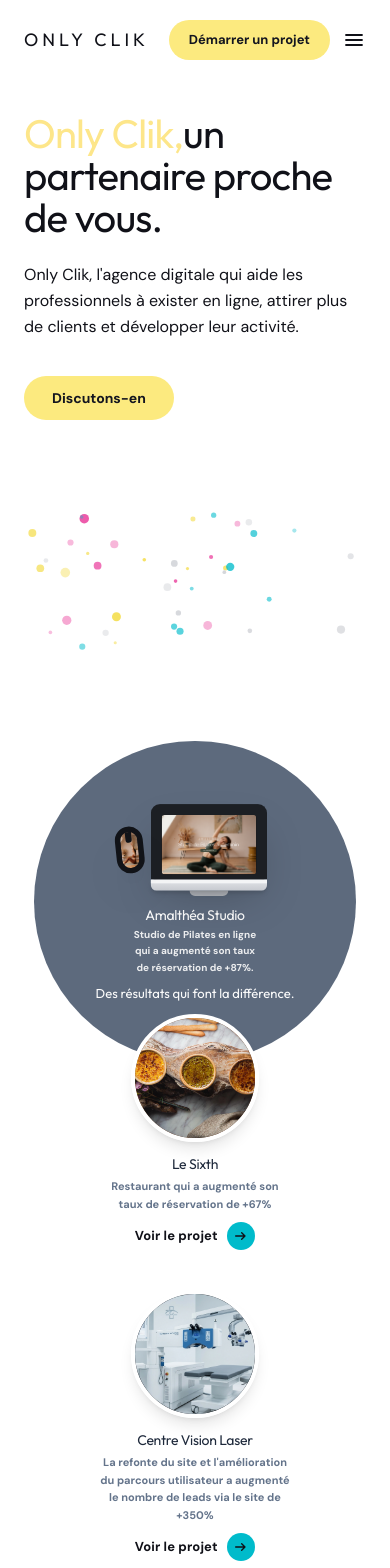
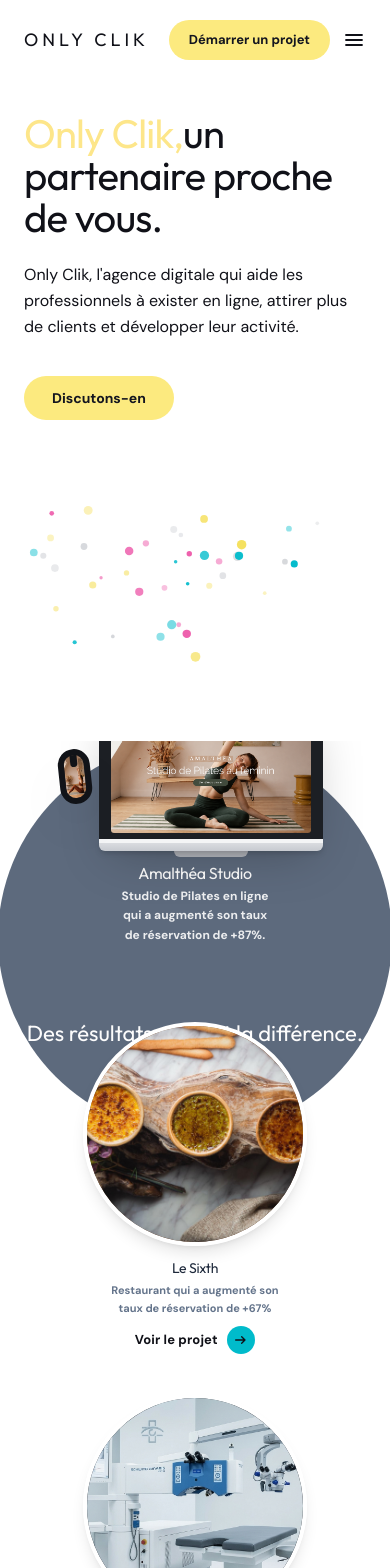
Before and after one commit to ON-CLICK-ORGANISATION/OnClick-frontend, a React (Vite) app: page / in a window 390 px wide. Shown: the top 1568 px of the page. Built offline with nearby package versions, Linux system fonts and the light colour scheme.

Commit message:
Ameliorations design : logo, images, temoignages, footer, correctifs de liens

```diff
--- a/src/components/ContactForm.tsx
+++ b/src/components/ContactForm.tsx
@@ -38,7 +38,7 @@ export default function ContactForm() {
         animate={{ opacity: 1, scale: 1 }}
         className="bg-white rounded-3xl p-12 text-center border border-[#E2E8F0] shadow-sm max-w-5xl mx-auto"
       >
-        <div className="w-16 h-16 bg-[#FFE957]/30 rounded-full flex items-center justify-center mx-auto mb-4">
+        <div className="w-18 h-18 bg-[#FFE957]/30 rounded-full flex items-center justify-center mx-auto mb-4">
           <CheckCircle2 size={32} className="text-[#0F172A]" />
         </div>
         <h3 className="text-2xl font-semibold text-[#1E293B] mb-2">Message envoyé !</h3>
--- a/src/components/DotSwirl.tsx
+++ b/src/components/DotSwirl.tsx
@@ -1,4 +1,5 @@
 import { useMemo } from 'react'
+import { motion } from 'framer-motion'
 
 const COLORS = ['var(--color-primary)', 'var(--color-magenta)', 'var(--color-lemon)', 'oklch(0.88 0.005 260)']
 
@@ -19,19 +20,47 @@ interface DotSwirlProps {
 export default function DotSwirl({ className = '', count = 40, seed = 42 }: DotSwirlProps) {
   const dots = useMemo(() => {
     const rand = seededRandom(seed)
-    return Array.from({ length: count }, (_, i) => ({
-      cx: +(rand() * 400).toFixed(2),
-      cy: +(70 + rand() * 160).toFixed(2),
-      r: +(1.8 + rand() * 4).toFixed(2),
-      fill: COLORS[i % COLORS.length],
-      opacity: +(0.35 + rand() * 0.65).toFixed(2),
-    }))
+    return Array.from({ length: count }, (_, i) => {
+      const cx = +(rand() * 400).toFixed(2)
+      const cy = +(70 + rand() * 160).toFixed(2)
+      // Amplitude & timing du mouvement de dérive (organique, chaque point est différent)
+      const dx = 8 + rand() * 22
+      const dy = 8 + rand() * 22
+      const duration = 5 + rand() * 6
+      const delay = rand() * 4
+      return {
+        cx,
+        cy,
+        r: +(1.8 + rand() * 4).toFixed(2),
+        fill: COLORS[i % COLORS.length],
+        opacity: +(0.35 + rand() * 0.65).toFixed(2),
+        dx,
+        dy,
+        duration,
+        delay,
+      }
+    })
   }, [count, seed])
 
   return (
     <svg viewBox="0 0 400 300" className={className} aria-hidden="true">
       {dots.map((d, i) => (
-        <circle key={i} cx={d.cx} cy={d.cy} r={d.r} fill={d.fill} opacity={d.opacity} />
+        <motion.circle
+          key={i}
+          r={d.r}
+          fill={d.fill}
+          initial={{ cx: d.cx, cy: d.cy, opacity: 0 }}
+          animate={{
+            cx: [d.cx - d.dx, d.cx + d.dx, d.cx - d.dx * 0.5, d.cx - d.dx],
+            cy: [d.cy + d.dy, d.cy - d.dy, d.cy - d.dy * 0.4, d.cy + d.dy],
+            opacity: d.opacity,
+          }}
+          transition={{
+            cx: { duration: d.duration, delay: d.delay, repeat: Infinity, ease: 'easeInOut' },
+            cy: { duration: d.duration, delay: d.delay, repeat: Infinity, ease: 'easeInOut' },
+            opacity: { duration: 0.8, delay: d.delay * 0.2 },
+          }}
+        />
       ))}
     </svg>
   )
--- a/src/pages/Home.tsx
+++ b/src/pages/Home.tsx
@@ -34,21 +34,25 @@ export default function Home() {
       {/* Hero showcase orb — "Projet Vedette" - GRAND ROND AGRANDI */}
       <section className="relative overflow-hidden pb-10 sm:pb-16">
         <div className="container-page relative">
-          {/* Grand rond - REDUIT */}
+          {/* Grand rond - AGRANDI AVEC OVERFLOW VISIBLE */}
           <div
-              className="relative mx-auto w-full max-w-[94%] sm:max-w-[88%] md:max-w-[760px] lg:max-w-[880px] aspect-square rounded-full bg-slate-orb text-slate-orb-foreground overflow-visible md:overflow-hidden">
+            className="relative mx-auto w-[115%] -ml-[7.5%] sm:w-[108%] sm:-ml-[4%] md:w-[104%] md:-ml-[2%] lg:w-[102%] lg:-ml-[1%] max-w-[1280px] aspect-square rounded-full text-slate-orb-foreground overflow-visible"
+            style={{ backgroundColor: '#5D6A7D' }}
+          >
             <div
-                className="flex h-full flex-col items-center justify-center gap-2 sm:gap-4 md:gap-6 lg:gap-10 px-3 sm:px-4 md:px-6">
-              {/* Bloc Mockups + Texte */}
+              className="flex h-full flex-col items-center justify-center gap-2 sm:gap-4 md:gap-6 lg:gap-10 px-3 sm:px-4 md:px-6"
+            >
+              {/* Bloc Mockups + Texte - ESPACE AUGMENTÉ ENTRE IMAGE ET TEXTES */}
               <a
                 href={heroProject.url}
                 target="_blank"
                 rel="noreferrer noopener"
-                  className="group flex w-full flex-col items-center gap-1 sm:gap-3 md:gap-4 lg:flex-row lg:items-center lg:gap-5"
+                className="group flex w-full flex-col items-center gap-1 sm:gap-3 md:gap-4 lg:flex-row lg:items-center lg:gap-20 -mt-32 sm:-mt-40 md:-mt-48 lg:-mt-56"
               >
-                {/* Mockups */}
+                {/* Mockups - AGRANDIS POUR DÉBORDER */}
                 <div
-                    className="relative flex items-center justify-center w-full max-w-[10rem] sm:max-w-[14rem] md:max-w-[21rem] lg:max-w-[32rem] shrink-0 scale-90 sm:scale-95 md:scale-100">
+                  className="relative flex items-center justify-center w-full max-w-[16rem] sm:max-w-[20rem] md:max-w-[30rem] lg:max-w-[42rem] shrink-0 scale-100 sm:scale-105 md:scale-110"
+                >
                   <PhoneMockup
                     screenshot={heroProject.imageMobile}
                     alt={`Version mobile du site ${heroProject.name}`}
@@ -60,39 +64,40 @@ export default function Home() {
                     className="w-full transition-transform duration-300 group-hover:scale-[1.02]"
                   />
                 </div>
-                {/* Texte */}
-                <div className="flex items-start gap-1 sm:gap-2 md:gap-3 text-center sm:text-left">
+                {/* Texte - POLICE AUGMENTÉE + FLÈCHE AGRANDIE */}
+                <div className="flex items-start gap-4 sm:gap-5 md:gap-6 lg:gap-8 text-center sm:text-left">
                   <div>
-                    <h2 className="font-display text-sm sm:text-base md:text-2xl lg:text-3xl">
+                    <h2 className="font-display text-base sm:text-lg md:text-3xl lg:text-4xl">
                       {heroProject.name}
                     </h2>
-                    <p className="mt-0.5 sm:mt-1 md:mt-2 max-w-[8rem] sm:max-w-[11rem] md:max-w-[13rem] text-[10px] sm:text-sm md:text-base font-semibold leading-relaxed opacity-90">
+                    <p className="mt-0.5 sm:mt-1 md:mt-2 max-w-[10rem] sm:max-w-[13rem] md:max-w-[15rem] lg:max-w-[17rem] text-[12px] sm:text-sm md:text-lg lg:text-xl font-semibold leading-relaxed opacity-90">
                       {heroProject.description}
                     </p>
                   </div>
-                  <ArrowLink className="mt-0.5 sm:mt-1 shrink-0 hidden sm:inline-flex"/>
+                  <ArrowLink className="mt-0.5 sm:mt-1 shrink-0 hidden sm:inline-flex scale-125 sm:scale-150" />
                 </div>
               </a>
-              {/* Texte "Des résultats..." */}
-              <p className="text-center font-display text-[13px] sm:text-base md:text-xl lg:text-3xl px-1 sm:px-2">
+              {/* Texte "Des résultats..." - REDESCENDU ENCORE DE 2cm */}
+              <p className="text-center font-display text-[22px] sm:text-[28px] md:text-[36px] lg:text-[44px] px-1 sm:px-2 mt-16 sm:mt-18 md:mt-20 lg:mt-24">
                 Des résultats qui font la différence.
               </p>
             </div>
           </div>
+
           {/* 3 projets en dessous */}
-          <div className="relative z-10 mt-[-3rem] sm:mt-[-4rem] md:mt-[-6rem] lg:mt-[-8rem]">
-            <div className="grid gap-10 sm:gap-12 grid-cols-1 sm:grid-cols-3 sm:gap-6 max-w-4xl mx-auto">
+          <div className="relative -mt-28 sm:-mt-32 md:-mt-36 lg:-mt-40">
+            <div className="grid gap-10 sm:gap-12 grid-cols-1 sm:grid-cols-3 sm:gap-x-14 sm:gap-y-6 max-w-5xl mx-auto">
               {featuredProjects.map((project, i) => (
                 <a
                   key={project.name}
                   href={project.url}
                   target="_blank"
                   rel="noreferrer noopener"
-                      className={`group flex flex-col items-center text-center ${i === 1 ? 'sm:-mt-12' : ''}`}
+                  className={`group flex flex-col items-center text-center ${i === 1 ? 'sm:-mt-16 md:-mt-20 lg:-mt-24' : ''}`}
                 >
                   <span
-                className="size-32 sm:size-40 md:size-48 lg:size-52 overflow-hidden rounded-full shadow-lg border-4 border-white transition-all duration-500 ease-out hover:scale-110 hover:shadow-2xl hover:rotate-3 cursor-pointer"
-                style={{background: project.gradient}}
+                    className="size-56 sm:size-64 md:size-72 lg:size-80 overflow-hidden rounded-full shadow-lg border-4 border-white transition-all duration-500 ease-out hover:scale-110 hover:shadow-2xl hover:rotate-3 cursor-pointer"
+                    style={{ background: project.gradient }}
                   >
                     {project.image && (
                       <img
@@ -108,9 +113,8 @@ export default function Home() {
                   <p className="mt-1 sm:mt-2 max-w-[12rem] sm:max-w-[14rem] md:max-w-[16rem] text-[11px] sm:text-sm md:text-base font-semibold leading-relaxed text-[#64748B]">
                     {project.description}
                   </p>
-                    <span
-                        className="link-arrow mt-2 sm:mt-3 md:mt-4 text-[#2B6CB0] group-hover:text-[#EAB308] transition-colors duration-300">
-              Voir le projet <ArrowLink/>
+                  <span className="link-arrow mt-2 sm:mt-3 md:mt-4 text-[#2B6CB0] group-hover:text-[#EAB308] transition-colors duration-300">
+                    Voir le projet <ArrowLink />
                   </span>
                 </a>
               ))}
```
Lines whose indentation alone changed are shown as unchanged.
